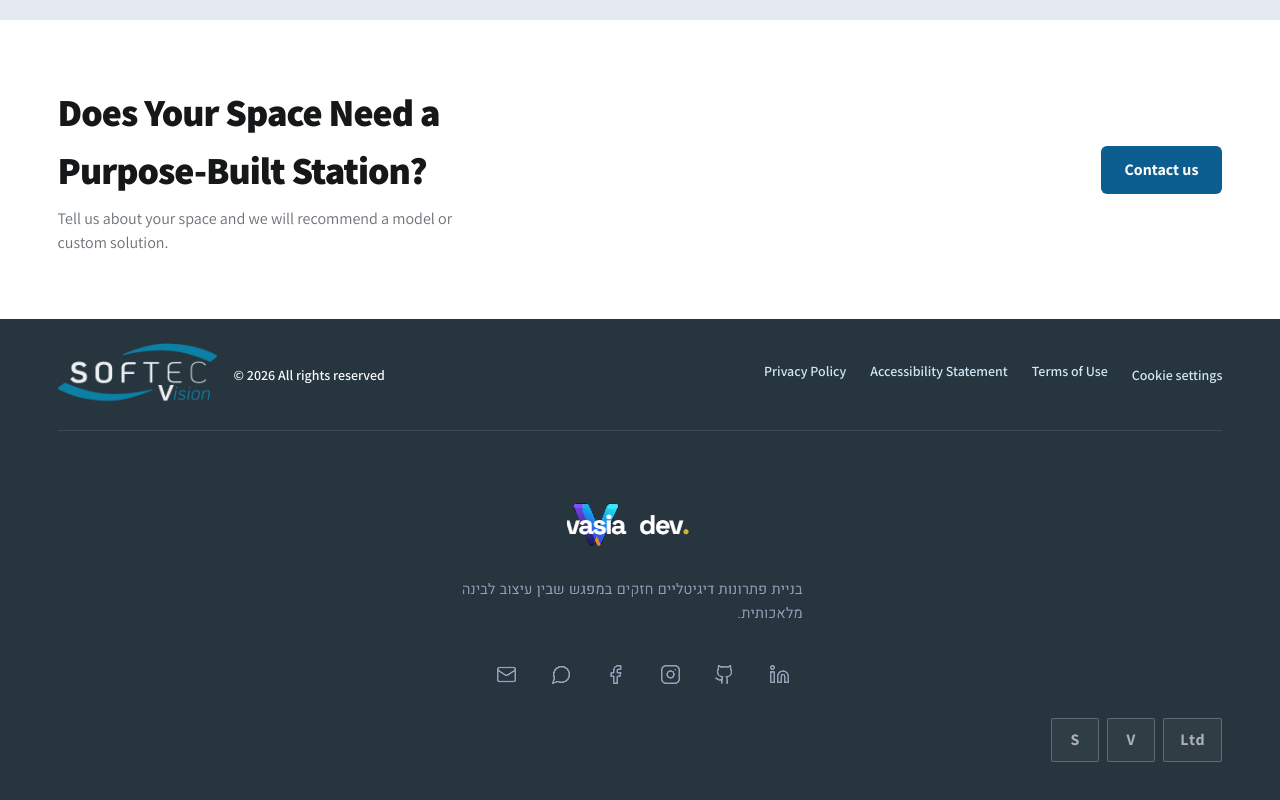
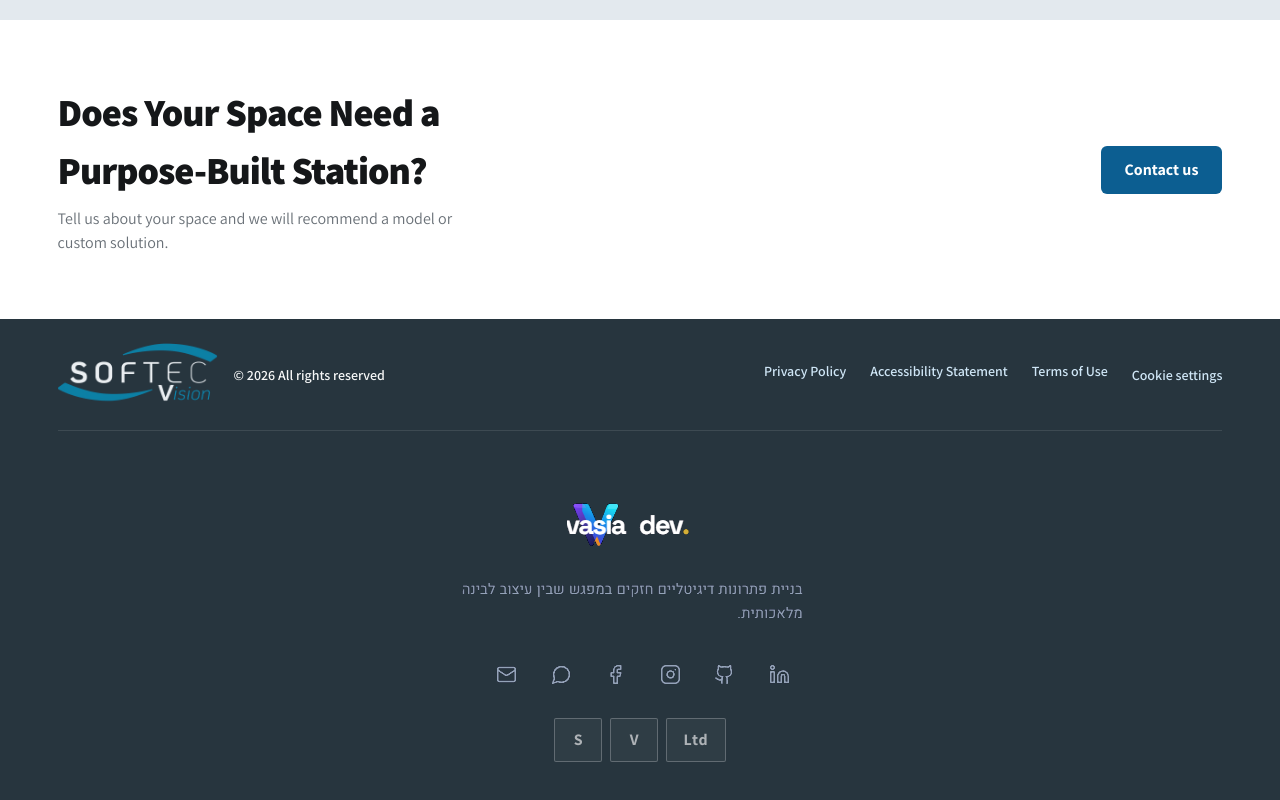
Before and after one commit to ward3107/softec-vision, a Next.js app in the folder web/: page /en in a window 1280 px wide. Shown: the part 3958-4758 px from the top of the page. Built offline with nearby package versions, Linux system fonts and the light colour scheme; no server answers; the database is empty.

Commit message:
Center footer admin control row

```diff
--- a/web/src/components/Footer.tsx
+++ b/web/src/components/Footer.tsx
@@ -36,7 +36,7 @@ export default async function Footer() {
         </div>
         <div className="mt-3 flex flex-col items-center gap-2 border-t border-white/10 pt-3 sm:mt-6 sm:gap-3 sm:pt-4">
           <CreatorSignature />
-          <span className="self-end opacity-80 transition-opacity hover:opacity-100">
+          <span className="self-center opacity-80 transition-opacity hover:opacity-100">
             <AdminEntrance />
           </span>
         </div>
```
